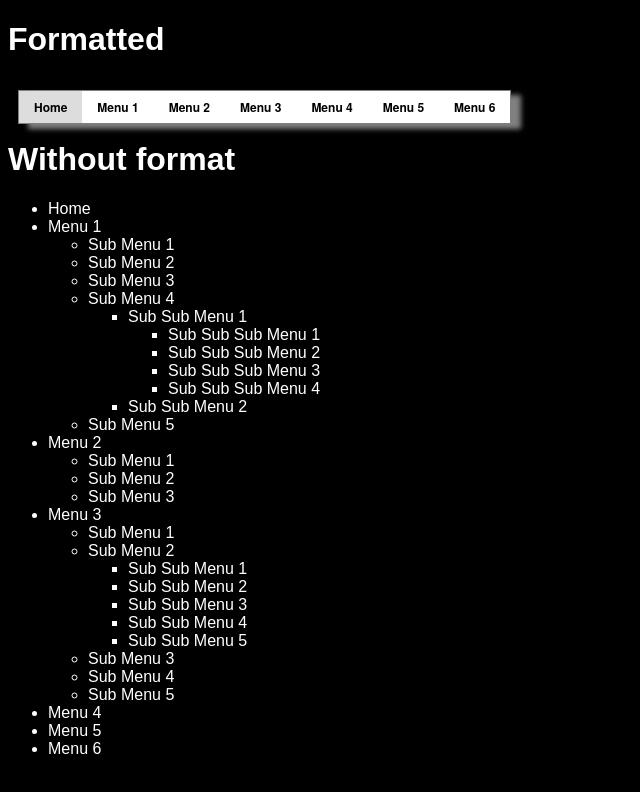
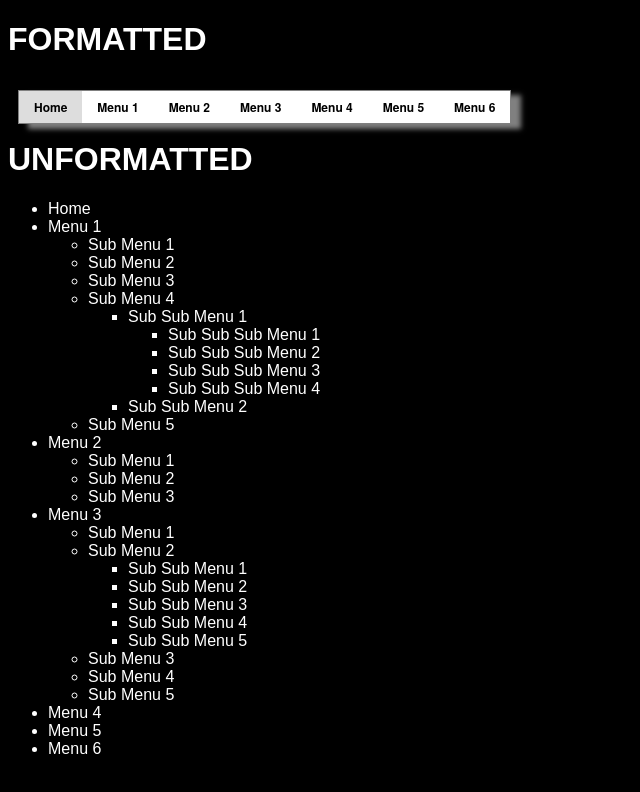
Before and after one commit to boetw/css_menubar, a plain HTML site: page index.html in a window 1280 px wide. Shown: the whole page, without its empty margins (0-640 px from the left). Drawn offline with Linux system fonts and the light colour scheme.

Commit message:
added format/unformat headers

```diff
--- a/index.html
+++ b/index.html
@@ -7,7 +7,7 @@
 </head>
 
 <body>
-<h1>Formatted</h1>
+<h1>FORMATTED</h1>
     <nav id="primary_nav_wrap">
         <ul>
             <li class="current-menu-item"><a href="#">Home</a></li>
@@ -61,7 +61,7 @@
             <li><a href="#">Menu 6</a></li>
         </ul>
     </nav>
-    <h1>Without format</h1>
+    <h1>UNFORMATTED</h1>
     <nav>
         <ul>
             <li><a href="#">Home</a></li>
```
